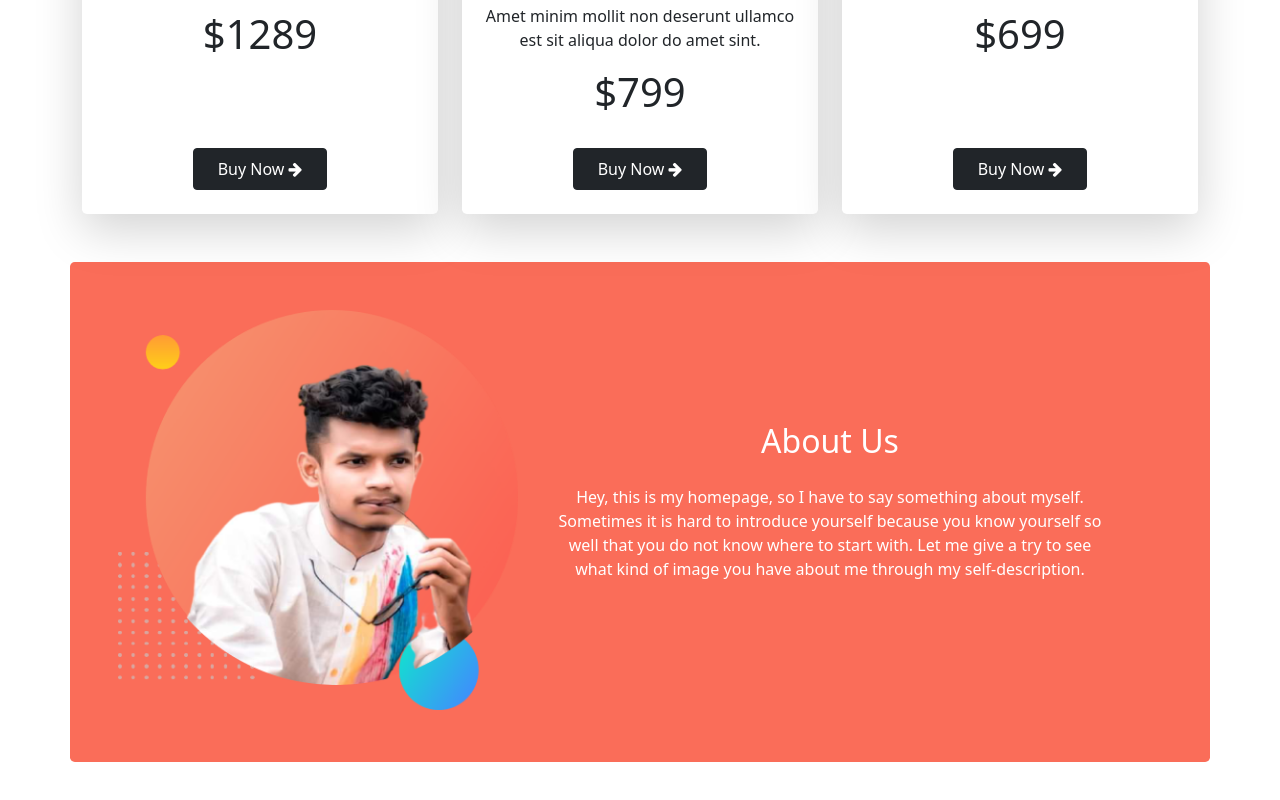
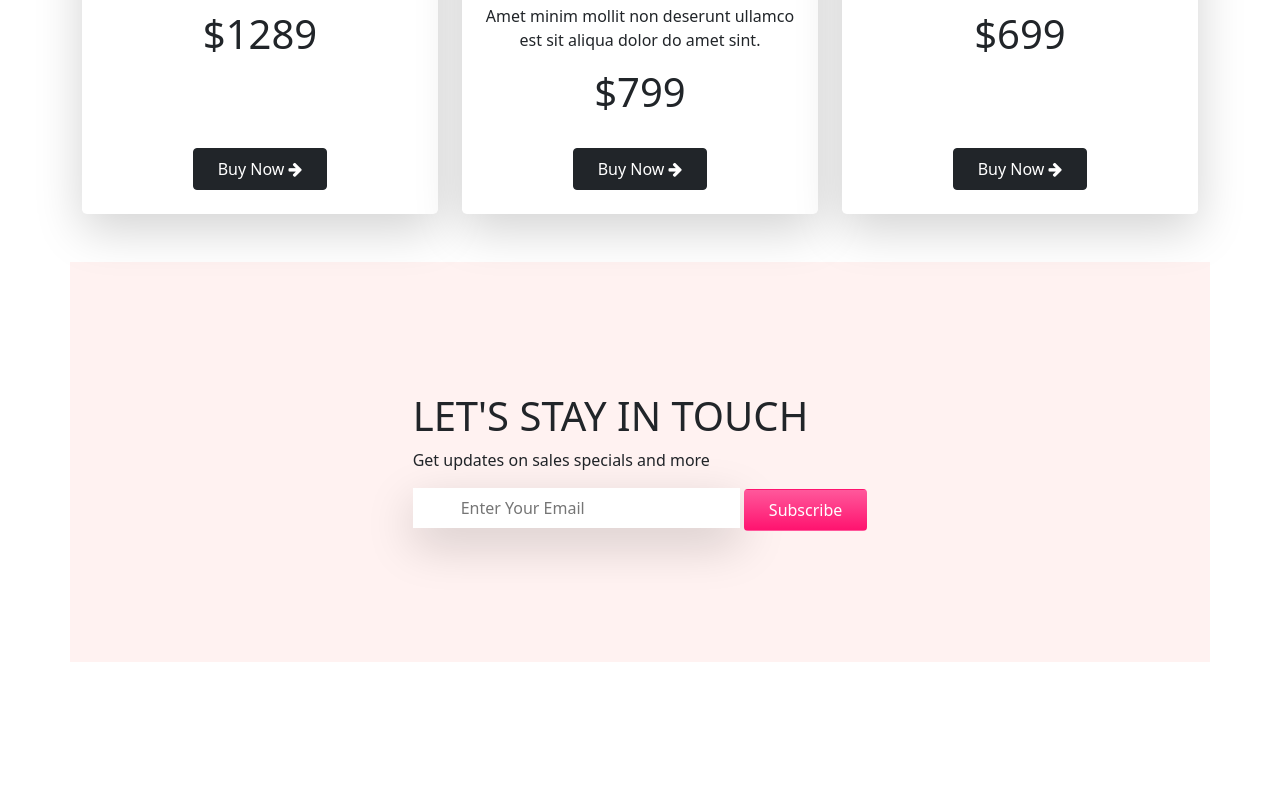
Before and after one commit to Parvez-Ahmed-Protty/responsive-panda-commerce, a plain HTML site: page index.html in a window 1280 px wide. Shown: the part 1976-2776 px from the top of the page. After the commit the page ends 2638 px from the top, so only its background shows below. Drawn offline with nearby package versions, Linux system fonts and the light colour scheme.

Commit message:
subscribe-section

```diff
--- a/index.html
+++ b/index.html
@@ -225,19 +225,16 @@
               </div>
         </section>
         <!-- backpack-section end -->
-        <!-- about-section start -->
-        <section class="container my-5 rounded-3" style=" height: 500px ; background-color: #FA6D59;">
-            <div class="row d-flex align-items-center">
-                <div class="col-lg-5 p-5">
-                    <img src="images/about/parvez.png" alt="" width="400px" height="400px">
-                </div>
-                <div class="col-lg-7 w-50  text-center text-white">
-                    <h2 class="mb-4">About Us</h2>
-                    <p>Hey, this is my homepage, so I have to say something about myself. Sometimes it is hard to introduce yourself because you know yourself so well that you do not know where to start with. Let me give a try to see what kind of image you have about me through my self-description.</p>
-                </div>
+        <!-- subscribe-section start -->
+        <section class="container d-flex align-items-center justify-content-center" style="height: 400px; background-color: #FFF2F1;">
+            <div>
+                <h1>LET'S STAY IN TOUCH</h1>
+                <p>Get updates on sales specials and more</p>
+                <input class="px-5 py-2 border-0 shadow-lg" type="email" placeholder="Enter Your Email">
+                <a class="btn py-2 px-4  text-white" href="#" style="background: linear-gradient(180deg, #FF589B -0.01%, #FF136F 99.99%);">Subscribe </a>
             </div>
         </section>
-        <!-- about-section end -->
+        <!-- subscribe-section end -->
     </main>
     <!-- main-section end -->
 
```
